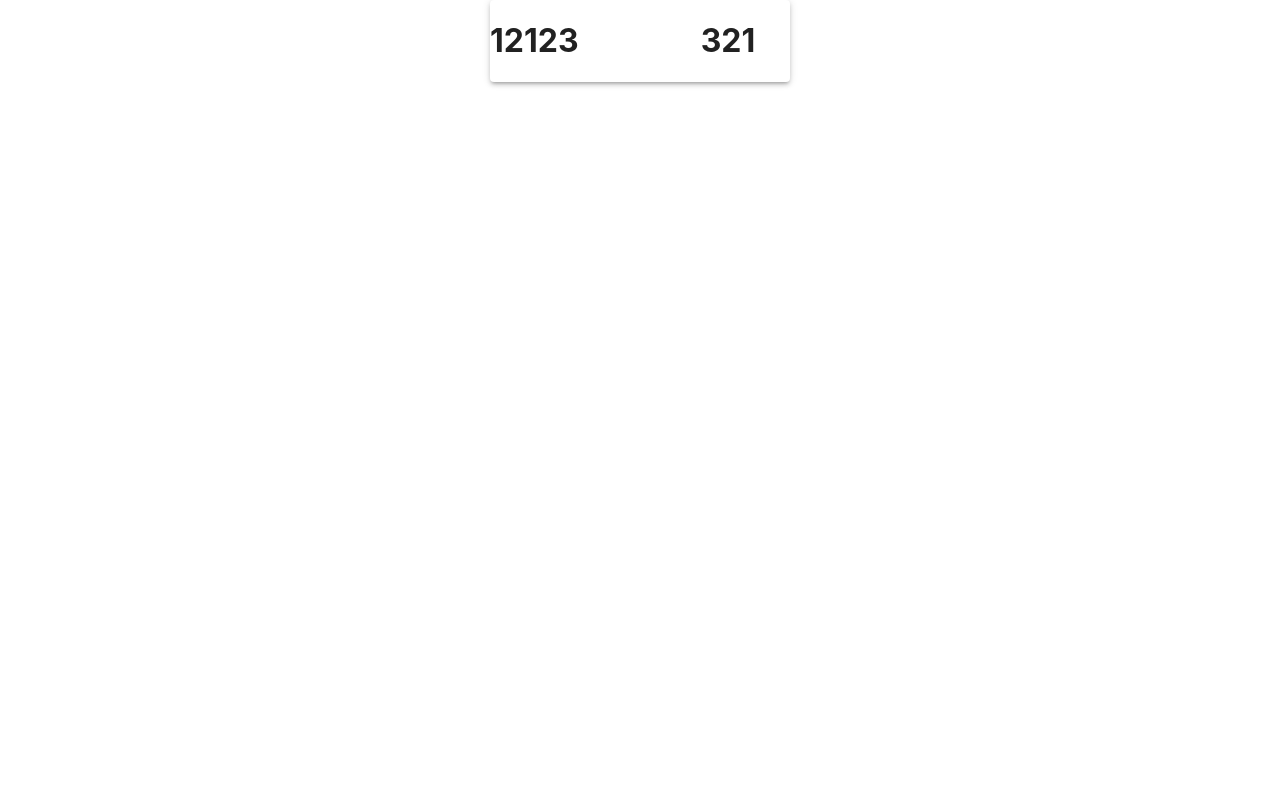
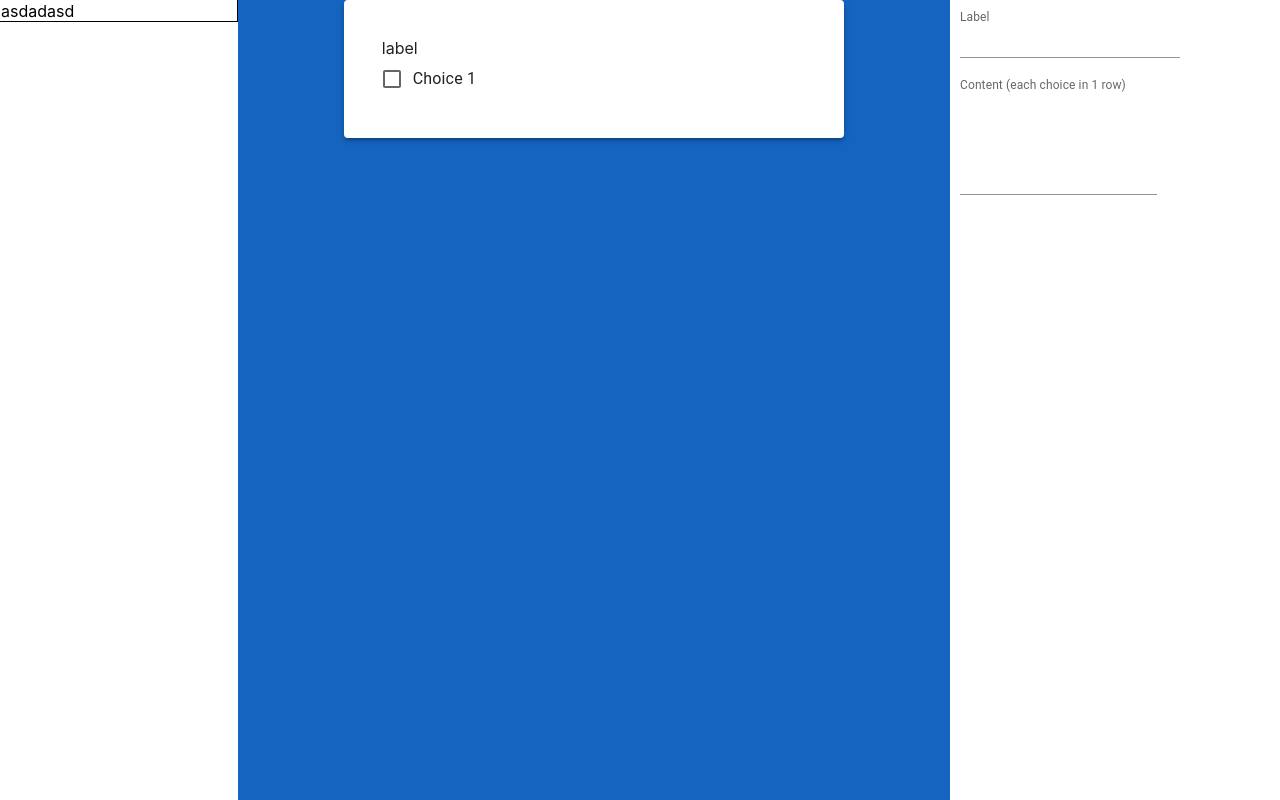
Before and after one commit to kien-ndt/dynamic-form, a React (Create React App) app in the folder frontend/: page /create in a window 1280 px wide. Built offline with nearby package versions, Linux system fonts and the light colour scheme.

Commit message:
checkbox -v1

```diff
--- /dev/null
+++ b/frontend/src/common-components/checkbox/index.js
@@ -0,0 +1,52 @@
+import React, { useEffect, useState } from 'react';
+
+import { Box, FormGroup, FormControlLabel, Checkbox, TextField } from '@mui/material';
+
+function CheckBoxCustom(props){
+    let {property} = props;
+
+    const [state, setState] = useState()
+
+    const defaultValue = {
+        label: "label",
+        content: ["Choice 1"]
+    }
+
+    useEffect(() => {
+        let value = defaultValue;
+        if (property){
+            if (property.label){
+                value.label = property.label
+            }
+            if (property.content && property.content.length > 0){
+                value.content = property.content
+            }
+        }
+        setState(value)
+    }, [property])
+
+    useEffect(() => {
+        console.log(state + "asdasdsad")
+    }, [state])
+
+    return(
+        <React.Fragment>
+            <Box>
+                <label>{state?state.label:"label"}</label>
+                <FormGroup>
+                    {
+                        state && state.content && state.content.length > 0 &&
+                        state.content.map((item, index) => {
+                            return <FormControlLabel
+                            key={"formcontroll" + index}
+                            control={<Checkbox key={"checkbox" + index}/>} label={item} />
+                        })
+                    }
+                    {/* <FormControlLabel disabled control={<Checkbox defaultChecked/>} label="Disabled" /> */}
+                </FormGroup>
+            </Box>
+        </React.Fragment>
+    )
+}
+
+export {CheckBoxCustom as CheckBox}
--- /dev/null
+++ b/frontend/src/config-common-components/checkbox/index.js
@@ -0,0 +1,92 @@
+import { Box, FormGroup, FormControlLabel, Checkbox, TextField } from '@mui/material';
+import { useEffect, useState } from 'react';
+
+function CheckBoxConfig(props){
+
+    const {updatePropertyComponent} = props
+
+    const [state, setState] = useState({
+        label: "",
+        content: []
+    });
+
+    useEffect(() => {
+        setState(state)
+    }, [props])
+
+    const onLabelChange = (e) => {
+        let value = e?.target?.value;
+        setState({
+            ...state,
+            label: value
+        })
+    }
+
+    const onContentChange = (e) => {
+        let value = e?.target?.value;
+        setState({
+            ...state,
+            content: value
+        })
+    }
+
+    const convertArrayToStringElementToRow = (arr) => {
+        let strRes = ""
+        if (arr && arr.length > 0){
+            arr.forEach(element => {
+                strRes += '\n'
+                strRes += element;
+            });
+        }
+        if (strRes.length > 0){
+            strRes = strRes.slice(1)
+        }
+        return strRes;
+    }
+
+    const convertStringToArrayRowToElement = (strRes) => {
+        let arr = []
+        if (strRes && strRes.length > 0){
+            arr = strRes.split("\n");
+        }
+        if (arr && arr.length > 0){
+            arr = arr.filter(r => r != '');
+        }
+        return arr;
+    }
+
+
+    useEffect(() => {
+        updatePropertyComponent({
+            label: state.label,
+            content: convertStringToArrayRowToElement(state.content)
+        })
+    }, [state])
+
+
+    return(
+        <Box>
+            <TextField
+                id="checkbox-label"
+                label="Label"
+                variant="standard"
+                style={{marginBottom: "20px", width: "inherit"}}
+                InputLabelProps={{ shrink: true }}
+                value={state?.label}
+                onChange={(e) => onLabelChange(e)}
+            />
+            <TextField
+                id="checkbox-content"
+                label="Content (each choice in 1 row)"
+                variant="standard"
+                multiline rows={4}
+                InputLabelProps={{ shrink: true }}
+                value={state.content}
+                onChange={(e) => onContentChange(e)}
+            />
+
+        </Box>
+    )
+}
+
+export default CheckBoxConfig
--- a/frontend/src/modules/create/mainForm.js
+++ b/frontend/src/modules/create/mainForm.js
@@ -1,46 +1,98 @@
-import { useEffect, useState } from "react"
+import React, { useEffect, useState } from "react"
 import Box from '@mui/material/Box';
 import Grid from '@mui/material/Grid';
 import Paper from '@mui/material/Paper';
+import {CheckBox} from "../../common-components/checkbox";
+import CheckBoxConfig from "../../config-common-components/checkbox"
+
+
 function MainForm(props){
 
-    const [formStruct, setFormStruct] = useState([
-        new Array(3)
-    ])
+    const [formStruct, setFormStruct] = useState([{
+        property:{}
+    }])
 
     useEffect(() => {
-        console.log(formStruct)
+        // console.log(formStruct)
     }, [formStruct])
+
+    const updatePropertyComponent = (index, newProperty) => {
+        let newFormStruct = [...formStruct];
+        newFormStruct[0].property = newProperty;
+        setFormStruct(newFormStruct);
+    }
 
     return(
         <Box
             sx={{
                 width: "100vw",
+                height: "100vh",
+                display: 'flex'
+            }}>
+            {/* Box lấy các thành phần */}
+            <Box
+                sx={{
+                    width: "25vw",
+                    height: "100vh"
+                }}
+            >
+                <Grid container spacing={2}
+                    sx={{
+                        border: "1px solid black"
+                    }}
+                >
+                    <Grid item xs={8}>
+                        asdadasd
+                    </Grid>
+                </Grid>
+            </Box>
+
+            {/* Box giao diện edit */}
+            <Box
+                sx={{
+                width: "75vw",
+                height: "100vh",
+                overflow: "scroll",
                 display: 'flex',
-            justifyContent: "center"
-            // backgroundColor: 'primary.dark',
+                justifyContent: "center",
+                backgroundColor: 'primary.dark',
                 // '&:hover': {
                 //     backgroundColor: 'primary.main',
                 //     opacity: [0.9, 0.8, 0.7],
                 // },
-            }}
-        >
+                }}>
                 <Paper elevation={3}
                     sx={{
-                    width: "300px",
-                }}
-            >
+                        width: "500px",
+                        height: "fit-content",
+                        padding: "1cm",
+                        boxSizing: "border-box"
+                    }}>
                     <Grid container spacing={2}>
                         <Grid item xs={6} md={8}>
-                    <h1>12123</h1>
-                    </Grid>
-                    <Grid item xs={6} md={4}>
-                    <h1>321</h1>
+                            <CheckBox
+                                isEdit={true}
+                                property={formStruct[0].property}
+                            />
                         </Grid>
                     </Grid>
                 </Paper>
             </Box>
 
+            {/* Box cái đặt thuộc tính cho component */}
+            <Box
+                sx={{
+                    padding: "10px"
+                }}
+            >
+                    <CheckBoxConfig
+                        updatePropertyComponent={(newProperty) => updatePropertyComponent(0, newProperty)}
+                    />
+            </Box>
+        </Box>
+
+
+
     )
 }
 
```
Lines whose indentation alone changed are shown as unchanged.
